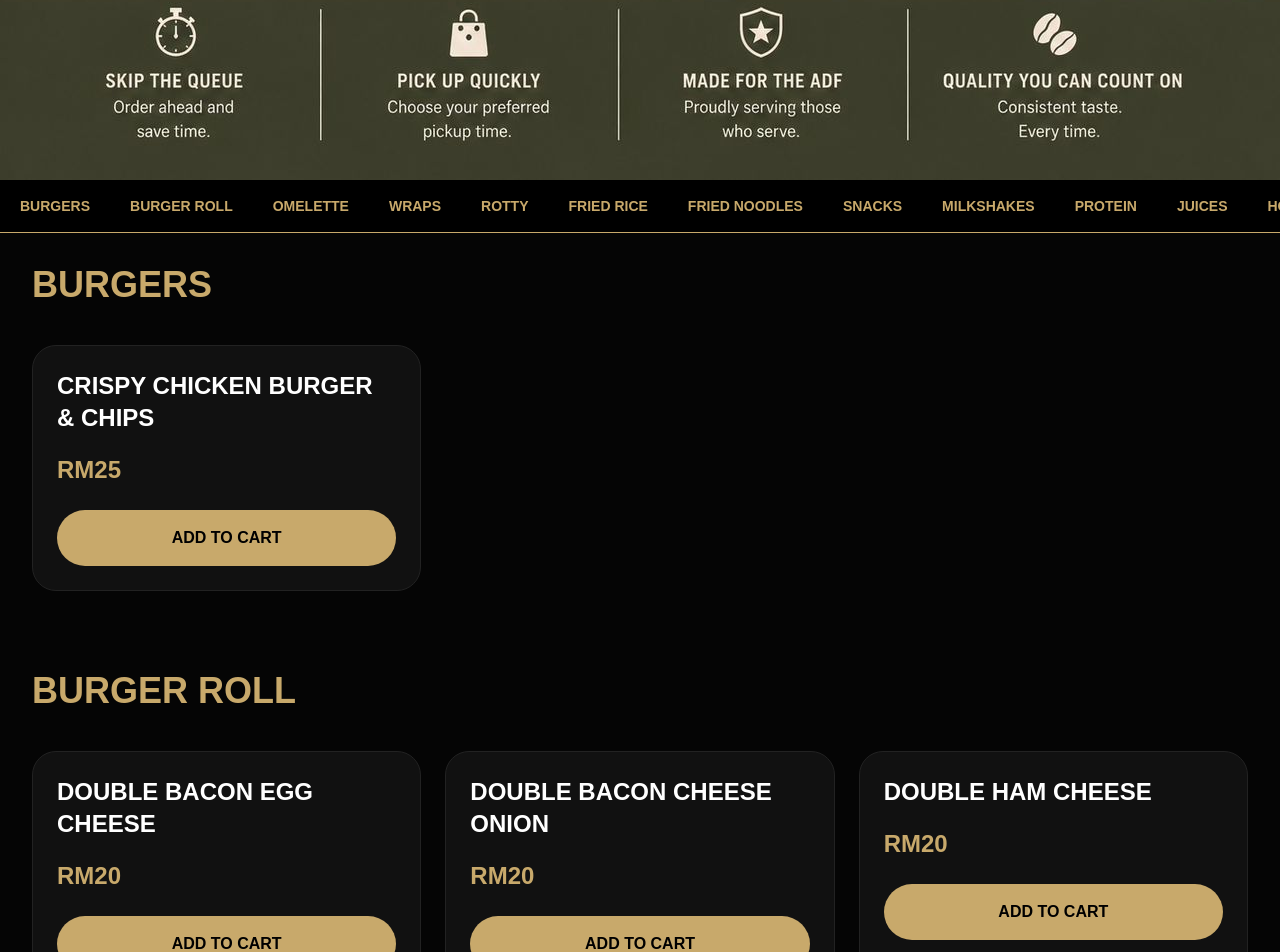
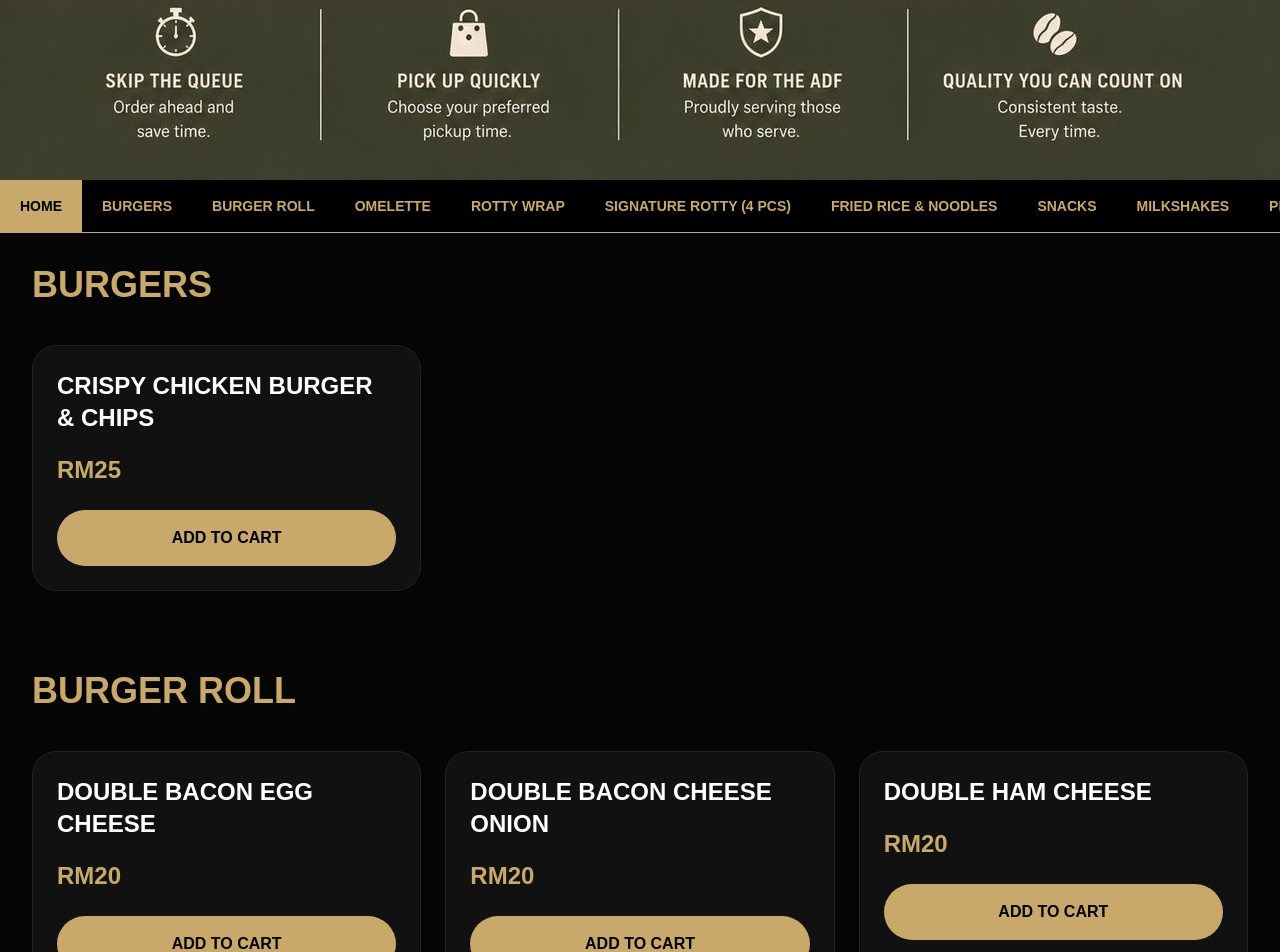
Before and after one commit to diveyaa16/mamasan-scorpion, a Next.js app: page / in a window 1280 px wide. Shown: the part 814-1766 px from the top of the page. Built offline with nearby package versions, Linux system fonts and the light colour scheme.

Commit message:
Update page.tsx

```diff
--- a/app/page.tsx
+++ b/app/page.tsx
@@ -405,6 +405,7 @@ export default function Home() {
   const [selectedSyrup, setSelectedSyrup] = useState<any>({});
 
   const [cartOpen, setCartOpen] = useState(false);
+  const [activeCategory, setActiveCategory] = useState("All");
   const [customerName, setCustomerName] = useState("");
 const [customerPhone, setCustomerPhone] = useState("");
   useEffect(() => {
@@ -578,34 +579,43 @@ const finalItem = {
         🛒{cart.length}
       </button>
 
-      {/* CATEGORY NAV */}
+    {/* CATEGORY NAV */}
 <div className="sticky top-0 z-50 bg-black border-b border-[#c8a96b] overflow-x-auto">
 
   <div className="flex whitespace-nowrap text-[#c8a96b] font-black text-sm">
 
-    <a href="#burgers" className="px-5 py-4">BURGERS</a>
+    <button
+      onClick={() => setActiveCategory("All")}
+      className={`px-5 py-4 ${
+        activeCategory === "All"
+          ? "bg-[#c8a96b] text-black"
+          : ""
+      }`}
+    >
+      HOME
+    </button>
 
-    <a href="#burgerroll" className="px-5 py-4">BURGER ROLL</a>
+    {categories
+  .filter(
+    (category) =>
+      activeCategory === "All" ||
+      activeCategory === category
+  )
+  .map((category) => (
 
-    <a href="#omelette" className="px-5 py-4">OMELETTE</a>
+      <button
+        key={category}
+        onClick={() => setActiveCategory(category)}
+        className={`px-5 py-4 uppercase ${
+          activeCategory === category
+            ? "bg-[#c8a96b] text-black"
+            : ""
+        }`}
+      >
+        {category}
+      </button>
 
-    <a href="#wraps" className="px-5 py-4">WRAPS</a>
-
-    <a href="#rotty" className="px-5 py-4">ROTTY</a>
-
-    <a href="#friedrice" className="px-5 py-4">FRIED RICE</a>
-
-    <a href="#friednoodles" className="px-5 py-4">FRIED NOODLES</a>
-
-    <a href="#snacks" className="px-5 py-4">SNACKS</a>
-
-    <a href="#milkshakes" className="px-5 py-4">MILKSHAKES</a>
-
-    <a href="#protein" className="px-5 py-4">PROTEIN</a>
-
-    <a href="#juice" className="px-5 py-4">JUICES</a>
-
-    <a href="#drinks" className="px-5 py-4">HOT & COLD</a>
+    ))}
 
   </div>
 
```
